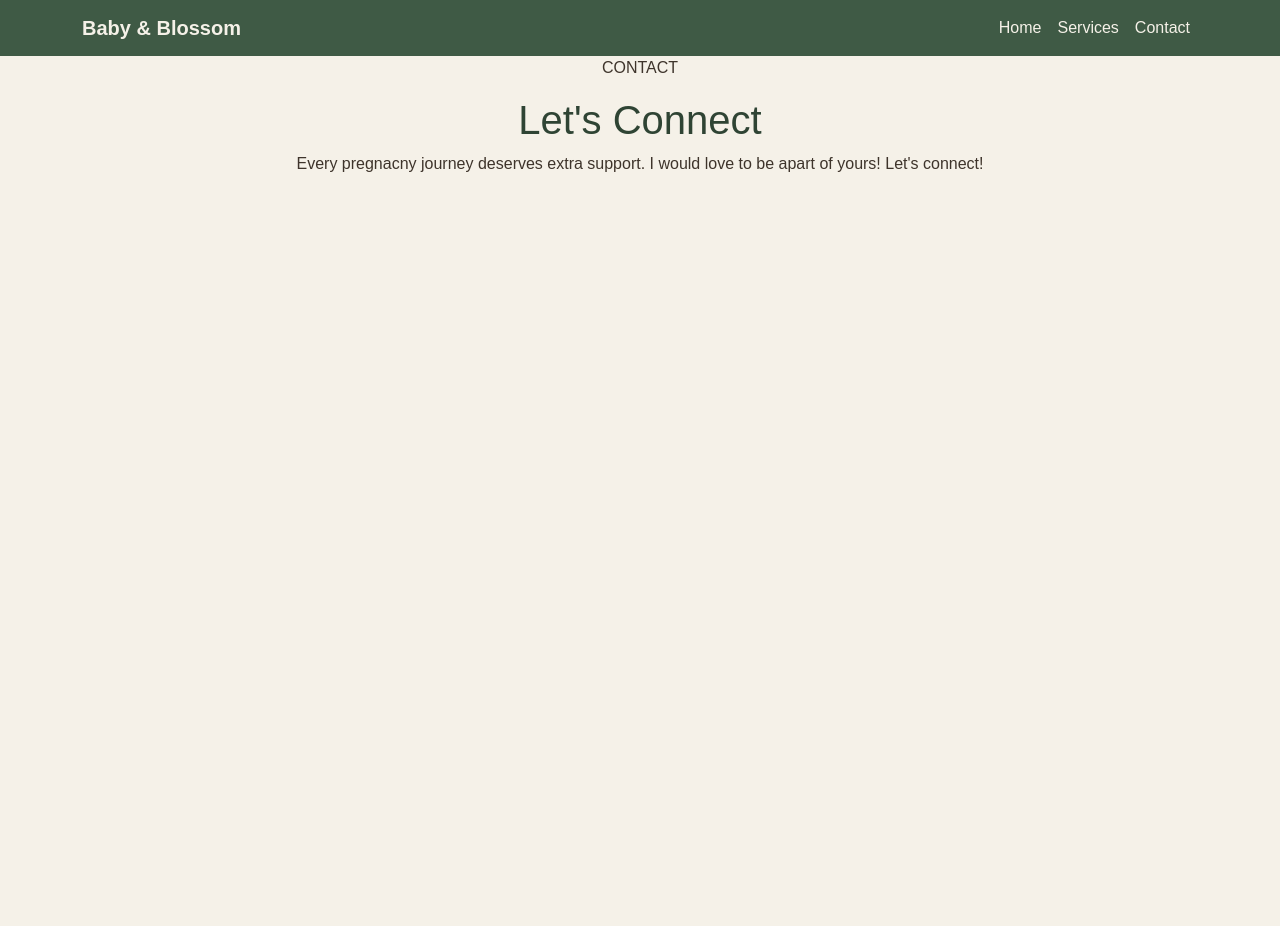
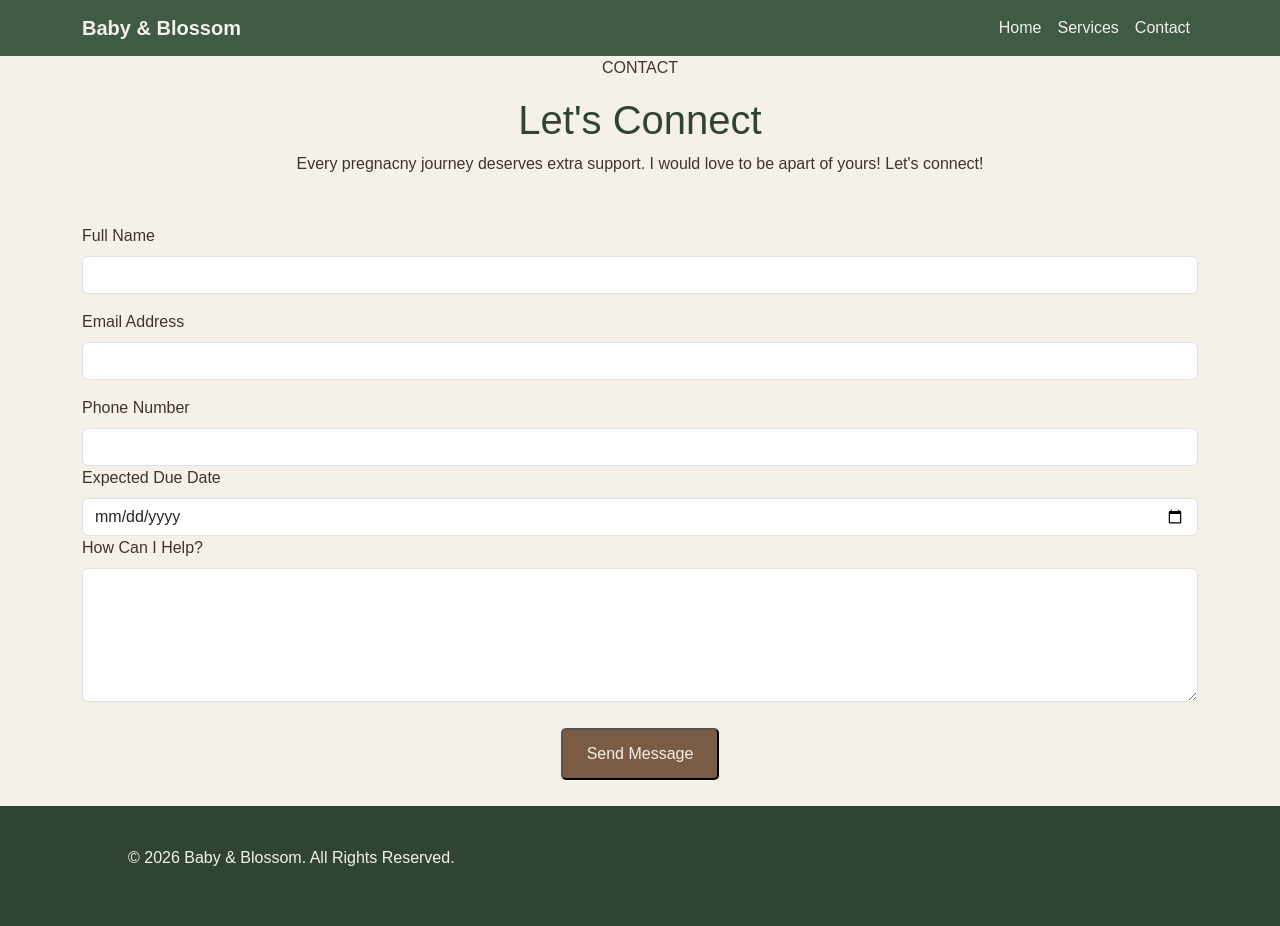
Before and after one commit to Aliyahdavis92/Baby-Blossom, a plain HTML site: page Contact.html in a window 1280 px wide. Before the commit the page ends 800 px from the top, so only its background shows below. Drawn offline with nearby package versions, Linux system fonts and the light colour scheme.

Commit message:
added footer

```diff
--- a/Contact.html
+++ b/Contact.html
@@ -70,13 +70,70 @@
         </div>
 
 
+        <div class="contact-form">
+
+            <form action="#" method="POST">
+
+                <div class="mb-3">
+
+                    <label for-="name" class="form-label">
+                        Full Name
+                    </label>
+
+                    <input type="text" class="form-control" id="name" name="name" required>
+
+                </div>
 
 
+                <div class="mb-3">
 
+                    <label for="email" class="form-label">
+                        Email Address
+                    </label>
 
+                    <input type="email" class="form-control" id="email" name="email" required>
 
+                </div>
 
+                <div class="mb-3">
 
+                    <label for="phone" class="form-label">
+                        Phone Number
+                    </label>
+
+                    <input type="tel" class="form-control" id="phone" name="phone">
+
+                    <div class="mb-3">
+
+                        <label for="due date" class="form-label">
+                            Expected Due Date
+                        </label>
+
+                        <input type="date" class="form-control" id="due-date" name="due-date">
+                    <div class="mb-3">
+
+                        <label for="message" class="form-label">
+                            How Can I Help?
+                        </label>
+
+                        <textarea class="form-control" id="message" name="message" rows="5" required>
+
+                        </textarea>
+                    </div>
+
+                    <div class="text-center">
+
+                        <button type="submit" class="hero-button">
+                            Send Message
+                        </button>
+                    </div>
+
+                    </div>
+                </div>
+
+            </form>
+
+        </div>
 
     </div>
 
@@ -94,6 +151,13 @@
 
     </main>
 
+    <footer>
+
+        <p>
+            &copy; 2026 Baby & Blossom. All Rights Reserved.
+        </p>
+
+    </footer>
 
 
 
@@ -104,3 +168,5 @@
 
 
 </body>
+
+</html>
```
